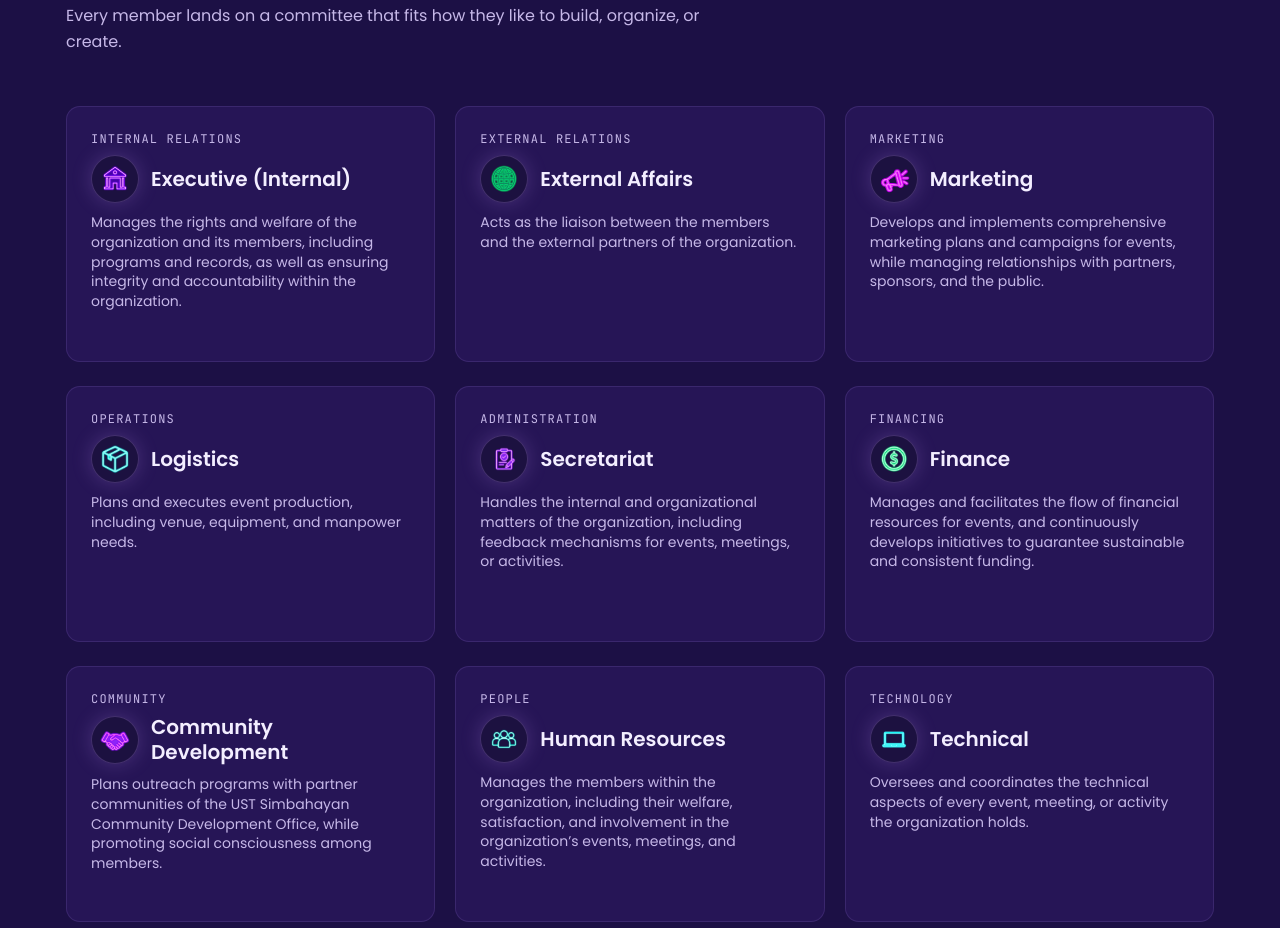
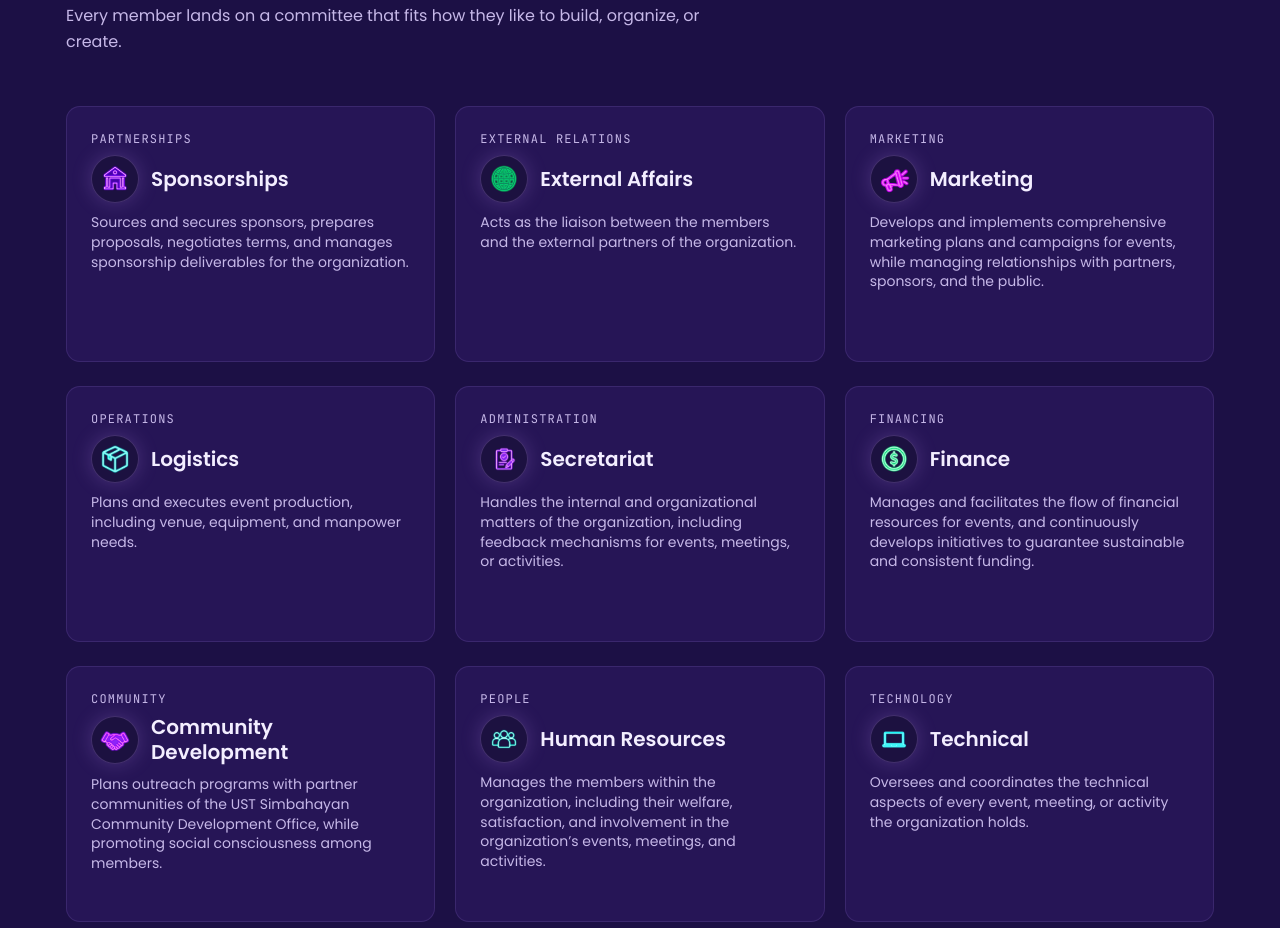
Before and after one commit to aws-ust/aws-r101, a Next.js app in the folder frontend/: page / in a window 1280 px wide. Shown: the part 1080-2008 px from the top of the page. Built offline with nearby package versions, Linux system fonts and the light colour scheme.

Commit message:
Update committee sponsorship card (#35)

```diff
--- a/frontend/src/components/committees.tsx
+++ b/frontend/src/components/committees.tsx
@@ -3,7 +3,7 @@ import Image from "next/image"
 import { SectionHeader } from "@/components/section-header"
 
 const committees = [
-  ["Internal Relations", "Executive (Internal)", "Manages the rights and welfare of the organization and its members, including programs and records, as well as ensuring integrity and accountability within the organization."],
+  ["PARTNERSHIPS", "Sponsorships", "Sources and secures sponsors, prepares proposals, negotiates terms, and manages sponsorship deliverables for the organization."],
   ["External Relations", "External Affairs", "Acts as the liaison between the members and the external partners of the organization."],
   ["Marketing", "Marketing", "Develops and implements comprehensive marketing plans and campaigns for events, while managing relationships with partners, sponsors, and the public."],
   ["Operations", "Logistics", "Plans and executes event production, including venue, equipment, and manpower needs."],
@@ -19,6 +19,7 @@ const committees = [
 ] as const
 const committeeIcons: Record<string, string> = {
   "Executive (Internal)": "executive-internal.png",
+  Sponsorships: "executive-internal.png",
   "External Affairs": "external-affairs.png",
   Marketing: "marketing.png",
   Logistics: "logistics.png",
@@ -72,7 +73,7 @@ export function Committees() {
                   height={48}
                   unoptimized
                   className={
-                    title === "Executive (Internal)" || title === "External Affairs"
+                    title === "Sponsorships" || title === "External Affairs"
                       ? "h-10 w-10 object-contain"
                       : "h-8 w-8 object-contain"
                   }
```
